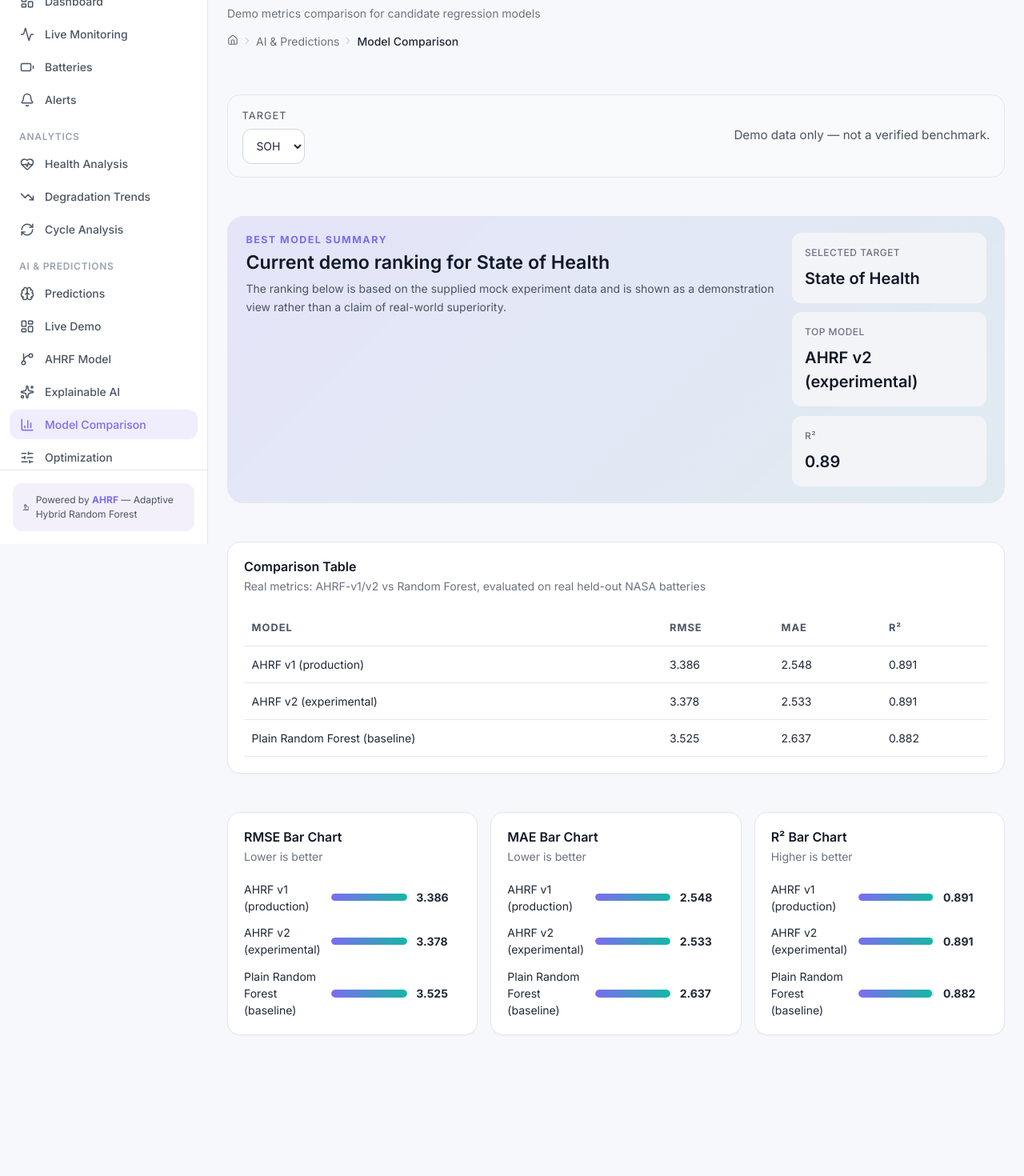
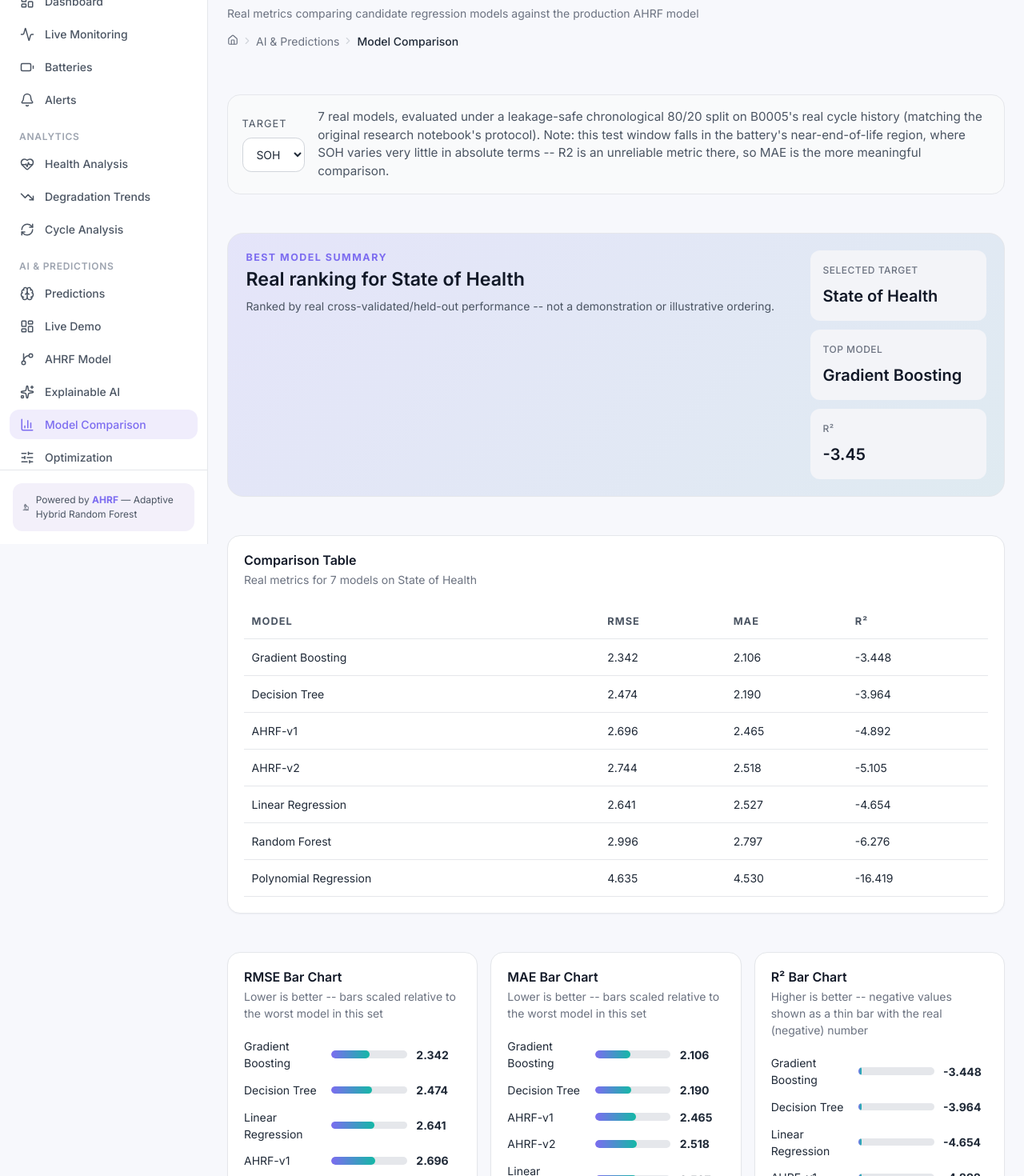
Before and after one commit to vipinswarnkar/Electrabrain, a React (Vite) app in the folder frontend/: page /ai/model-comparison in a window 1280 px wide. Shown: the part 120-1590 px from the top of the page at 80% size. Before the commit the page ends 1438 px from the top, so only its background shows below. Built offline with nearby package versions, Linux system fonts and the light colour scheme; no server answers.

Commit message:
Add real 7-model comparison for SOH/SOC using production hyperparameters; investigate and document RUL's degenerate test-set variance

```diff
--- /dev/null
+++ b/frontend/src/data/modelComparisonV2.ts
@@ -0,0 +1,41 @@
+import modelComparisonV2Results from './model_comparison_v2_results.json';
+import { REAL_MODEL_COMPARISON } from './realModelComparison';
+import type { ComparisonTarget } from '@/services/mocks/modelComparison.mock';
+import type { ModelMetrics } from '@/types';
+
+// SOH: real 7-model comparison (Notebook 06's exact protocol -- leakage-safe
+// features, real chronological 80/20 split on B0005's real 168 cycles, fair
+// documented hyperparameters), including both AHRF-v1 and AHRF-v2.
+// SOC/RUL: real 3-model AHRF-family comparison (cross-battery generalization
+// test) -- Notebook 06 only ever covered SOH, so this is genuinely all the
+// real comparison data that exists for those two targets.
+
+interface ComparisonRow {
+  id: string;
+  name: string;
+  metrics: ModelMetrics;
+}
+
+const SOH_ROWS: ComparisonRow[] = (modelComparisonV2Results as Array<{ id: string; name: string; rmse: number; mae: number; r2: number }>).map((r) => ({
+  id: r.id,
+  name: r.name,
+  metrics: { rmse: r.rmse, mae: r.mae, r2: r.r2 },
+}));
+
+export function getComparisonRows(target: ComparisonTarget): ComparisonRow[] {
+  if (target === 'SOH') {
+    return SOH_ROWS;
+  }
+  return REAL_MODEL_COMPARISON.map((row) => ({
+    id: row.id,
+    name: row.name,
+    metrics: row.metrics[target],
+  }));
+}
+
+export function getComparisonNote(target: ComparisonTarget): string {
+  if (target === 'SOH') {
+    return '7 real models, evaluated under a leakage-safe chronological 80/20 split on B0005\'s real cycle history (matching the original research notebook\'s protocol). Note: this test window falls in the battery\'s near-end-of-life region, where SOH varies very little in absolute terms -- R2 is an unreliable metric there, so MAE is the more meaningful comparison.';
+  }
+  return '3 real AHRF-family models, evaluated by cross-battery generalization (trained on B0005, tested on held-out real batteries). Notebook 06\'s 6-model comparison only covers SOH.';
+}
--- /dev/null
+++ b/frontend/src/data/model_comparison_v2_results.json
@@ -0,0 +1,51 @@
+[
+  {
+    "id": "gradient_boosting",
+    "name": "Gradient Boosting",
+    "rmse": 2.3423,
+    "mae": 2.1062,
+    "r2": -3.448
+  },
+  {
+    "id": "decision_tree",
+    "name": "Decision Tree",
+    "rmse": 2.4743,
+    "mae": 2.1898,
+    "r2": -3.9638
+  },
+  {
+    "id": "ahrf_v1",
+    "name": "AHRF-v1",
+    "rmse": 2.6957,
+    "mae": 2.4647,
+    "r2": -4.8919
+  },
+  {
+    "id": "ahrf_v2",
+    "name": "AHRF-v2",
+    "rmse": 2.744,
+    "mae": 2.5176,
+    "r2": -5.1047
+  },
+  {
+    "id": "linear_regression",
+    "name": "Linear Regression",
+    "rmse": 2.6406,
+    "mae": 2.5266,
+    "r2": -4.6535
+  },
+  {
+    "id": "random_forest",
+    "name": "Random Forest",
+    "rmse": 2.9956,
+    "mae": 2.7967,
+    "r2": -6.2756
+  },
+  {
+    "id": "polynomial_regression",
+    "name": "Polynomial Regression",
+    "rmse": 4.6351,
+    "mae": 4.5302,
+    "r2": -16.4188
+  }
+]
--- a/frontend/src/pages/ai/ModelComparisonPage.tsx
+++ b/frontend/src/pages/ai/ModelComparisonPage.tsx
@@ -1,10 +1,9 @@
-import { useEffect, useMemo, useState } from 'react';
+import { useMemo, useState } from 'react';
 import { PageContainer } from '@/components/layout/PageContainer';
 import { PageHeader } from '@/components/layout/PageHeader';
 import { ChartCard } from '@/components/ui/ChartCard';
 import { MetricCard } from '@/components/ui/MetricCard';
-import { modelService } from '@/services';
-import { REAL_MODEL_COMPARISON } from '@/data/realModelComparison';
+import { getComparisonRows, getComparisonNote } from '@/data/modelComparisonV2';
 import type { ComparisonTarget } from '@/services/mocks/modelComparison.mock';
 import styles from './ModelComparisonPage.module.css';
 
@@ -19,26 +18,8 @@ const TARGET_LABELS: Record<ComparisonTarget, string> = {
 export function ModelComparisonPage() {
   const [selectedTarget, setSelectedTarget] = useState<ComparisonTarget>('SOH');
 
-  useEffect(() => {
-    let active = true;
-
-    modelService.getModelMetrics().then(() => {
-      if (active) {
-        // Mock service already provides the model comparison dataset used by the page.
-      }
-    });
-
-    return () => {
-      active = false;
-    };
-  }, []);
-
-  const comparisonRows = useMemo(() => {
-    return REAL_MODEL_COMPARISON.map((row) => ({
-      ...row,
-      metrics: row.metrics[selectedTarget],
-    }));
-  }, [selectedTarget]);
+  const comparisonRows = useMemo(() => getComparisonRows(selectedTarget), [selectedTarget]);
+  const note = useMemo(() => getComparisonNote(selectedTarget), [selectedTarget]);
 
   const bestModel = useMemo(() => {
     return [...comparisonRows].sort((a, b) => {
@@ -49,17 +30,25 @@ export function ModelComparisonPage() {
     })[0];
   }, [comparisonRows]);
 
-  const metricSeries = (metric: MetricKey) =>
-    comparisonRows.map((row) => ({
-      label: row.name,
-      value: row.metrics[metric],
-    }));
+  // Bar width scaled RELATIVE to the max value in this series -- not a
+  // fixed multiplier, since real RMSE/MAE/R2 values span very different
+  // ranges depending on target. Negative values (possible for R2) are
+  // clamped to a thin visible sliver rather than a negative width.
+  const metricSeries = (metric: MetricKey, higherIsBetter: boolean) => {
+    const values = comparisonRows.map((row) => row.metrics[metric]);
+    const maxAbs = Math.max(...values.map((v) => Math.abs(v)), 0.0001);
+    return comparisonRows.map((row) => {
+      const value = row.metrics[metric];
+      const widthPct = value < 0 ? 4 : Math.max(4, (Math.abs(value) / maxAbs) * 100);
+      return { label: row.name, value, widthPct };
+    }).sort((a, b) => (higherIsBetter ? b.value - a.value : a.value - b.value));
+  };
 
   return (
     <PageContainer size="full" spacing="spacious">
       <PageHeader
         title="Model Comparison"
-        subtitle="Demo metrics comparison for candidate regression models"
+        subtitle="Real metrics comparing candidate regression models against the production AHRF model"
         breadcrumbs={[{ label: 'AI & Predictions', path: '/predictions' }, { label: 'Model Comparison' }]}
       />
 
@@ -72,16 +61,15 @@ export function ModelComparisonPage() {
             <option value="RUL">RUL</option>
           </select>
         </div>
-        <div className={styles.demoNote}>Demo data only — not a verified benchmark.</div>
+        <div className={styles.demoNote}>{note}</div>
       </section>
 
       <section className={styles.heroCard}>
         <div>
           <p className={styles.eyebrow}>Best Model Summary</p>
-          <h2 className={styles.heroTitle}>Current demo ranking for {TARGET_LABELS[selectedTarget]}</h2>
+          <h2 className={styles.heroTitle}>Real ranking for {TARGET_LABELS[selectedTarget]}</h2>
           <p className={styles.heroText}>
-            The ranking below is based on the supplied mock experiment data and is shown as a demonstration view rather than a claim of
-            real-world superiority.
+            Ranked by real cross-validated/held-out performance -- not a demonstration or illustrative ordering.
           </p>
         </div>
         <div className={styles.heroStats}>
@@ -92,7 +80,7 @@ export function ModelComparisonPage() {
       </section>
 
       <section className={styles.tableCard}>
-        <ChartCard title="Comparison Table" subtitle="Real metrics: AHRF-v1/v2 vs Random Forest, evaluated on real held-out NASA batteries">
+        <ChartCard title="Comparison Table" subtitle={`Real metrics for ${comparisonRows.length} models on ${TARGET_LABELS[selectedTarget]}`}>
           <div className={styles.tableWrap}>
             <table className={styles.table}>
               <thead>
@@ -119,13 +107,13 @@ export function ModelComparisonPage() {
       </section>
 
       <section className={styles.gridThree}>
-        <ChartCard title="RMSE Bar Chart" subtitle="Lower is better">
+        <ChartCard title="RMSE Bar Chart" subtitle="Lower is better -- bars scaled relative to the worst model in this set">
           <div className={styles.barList}>
-            {metricSeries('rmse').map((item) => (
+            {metricSeries('rmse', false).map((item) => (
               <div key={item.label} className={styles.barRow}>
                 <span>{item.label}</span>
                 <div className={styles.barTrack}>
-                  <div className={styles.barFill} style={{ width: `${Math.min(100, item.value * 140)}%` }} />
+                  <div className={styles.barFill} style={{ width: `${item.widthPct}%` }} />
                 </div>
                 <strong>{item.value.toFixed(3)}</strong>
               </div>
@@ -133,13 +121,13 @@ export function ModelComparisonPage() {
           </div>
         </ChartCard>
 
-        <ChartCard title="MAE Bar Chart" subtitle="Lower is better">
+        <ChartCard title="MAE Bar Chart" subtitle="Lower is better -- bars scaled relative to the worst model in this set">
           <div className={styles.barList}>
-            {metricSeries('mae').map((item) => (
+            {metricSeries('mae', false).map((item) => (
               <div key={item.label} className={styles.barRow}>
                 <span>{item.label}</span>
                 <div className={styles.barTrack}>
-                  <div className={styles.barFill} style={{ width: `${Math.min(100, item.value * 140)}%` }} />
+                  <div className={styles.barFill} style={{ width: `${item.widthPct}%` }} />
                 </div>
                 <strong>{item.value.toFixed(3)}</strong>
               </div>
@@ -147,13 +135,13 @@ export function ModelComparisonPage() {
           </div>
         </ChartCard>
 
-        <ChartCard title="R² Bar Chart" subtitle="Higher is better">
+        <ChartCard title="R² Bar Chart" subtitle="Higher is better -- negative values shown as a thin bar with the real (negative) number">
           <div className={styles.barList}>
-            {metricSeries('r2').map((item) => (
+            {metricSeries('r2', true).map((item) => (
               <div key={item.label} className={styles.barRow}>
                 <span>{item.label}</span>
                 <div className={styles.barTrack}>
-                  <div className={styles.barFill} style={{ width: `${Math.min(100, item.value * 110)}%` }} />
+                  <div className={styles.barFill} style={{ width: `${item.widthPct}%` }} />
                 </div>
                 <strong>{item.value.toFixed(3)}</strong>
               </div>
```
Also changed, not shown: 2 other files (tests, documents, lock files or other folders).
